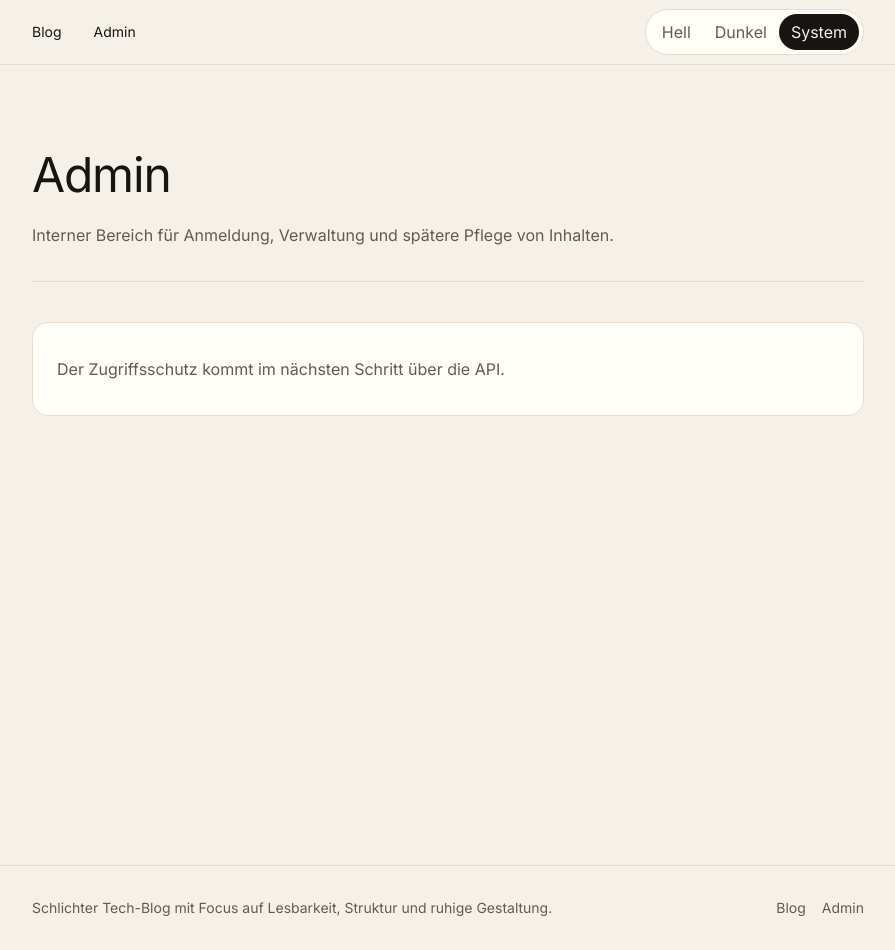
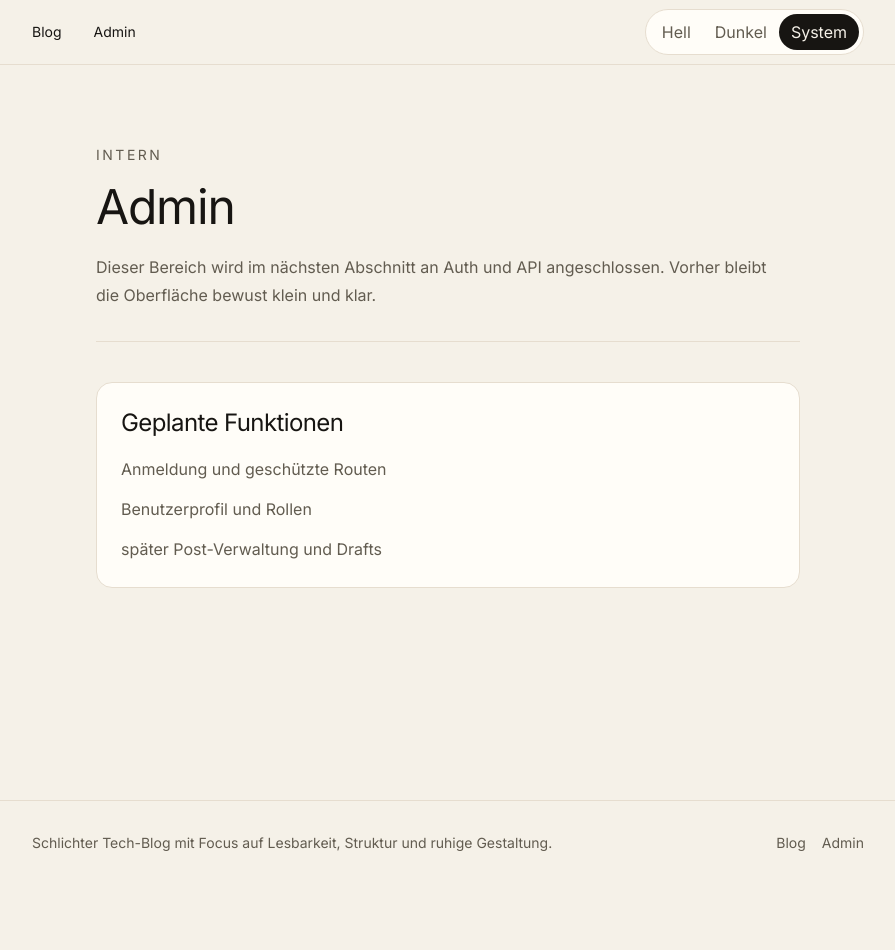
Before and after one commit to AdamKuzniarski/blog-template, a Next.js app: page /admin in a window 1280 px wide. Shown: the whole page, without its empty margins (192-1087 px from the left). After the commit the page ends 885 px from the top, so only its background shows below. Built offline with nearby package versions, Linux system fonts and the light colour scheme.

Commit message:
update the admin page

```diff
--- a/app/admin/page.tsx
+++ b/app/admin/page.tsx
@@ -1,21 +1,29 @@
+import { Card } from '@/components/primitives/card';
 import { Container } from '../../components/container';
 import { PageIntro } from '../../components/page-intro';
+import { Section } from '@/components/primitives/section';
 
 export default function AdminPage() {
   return (
-    <main className="min-h-screen py-16 sm:py-20">
-      <Container className="max-w-3xl">
+    <Section>
+      <Container size="narrow" className="flex flex-col gap-10">
         <PageIntro
+          eyebrow="Intern"
           title="Admin"
-          description="Interner Bereich für Anmeldung, Verwaltung und spätere Pflege von Inhalten."
+          description="Dieser Bereich wird im nächsten Abschnitt an Auth und API angeschlossen. Vorher bleibt die Oberfläche bewust klein und klar."
         />
 
-        <section className="mt-10 rounded-2xl border border-border bg-surface px-6 py-8">
-          <p className="text-base leading-7 text-muted">
-            Der Zugriffsschutz kommt im nächsten Schritt über die API.
-          </p>
-        </section>
+        <div className="grid gap-4">
+          <Card>
+            <h2 className="font-serif text-2xl tracking-tight">Geplante Funktionen</h2>
+            <ul className="mt-4 space-y-3 text-base leading-7 text-muted">
+              <li>Anmeldung und geschützte Routen</li>
+              <li>Benutzerprofil und Rollen</li>
+              <li>später Post-Verwaltung und Drafts</li>
+            </ul>
+          </Card>
+        </div>
       </Container>
-    </main>
+    </Section>
   );
 }
--- a/app/blog/page.tsx
+++ b/app/blog/page.tsx
@@ -1,18 +1,33 @@
+import { ButtonLink } from '@/components/primitives/button-link';
+import { Card } from '@/components/primitives/card';
 import { Container } from '@/components/container';
 import { PageIntro } from '@/components/page-intro';
+import { Section } from '@/components/primitives/section';
+
 export default function BlogPage() {
   return (
-    <main className="min-h-screen py-16 sm:py-20">
-      <Container className="max-w-3xl">
+    <Section>
+      <Container size="narrow" className="flex flex-col gap-10">
         <PageIntro
+          eyebrow="Öffentlich"
           title="Blog"
-          description="Hier erscheinen veröffentlichte Texte. Erst aus MDX, später auf Wunsch aus der Datenbank."
+          description="Hier erscheinen veröffentlicte Texte. Erst ruhig und markdownbasiert, später bei Bedarf mehr Functionen."
+          actions={<ButtonLink href="/">Startseite</ButtonLink>}
         />
 
-        <section className="mt-10 rounded-2xl border border-border bg-surface px-6 py-8">
-          <p className="text-base leading-7 text-muted">Noch keine veröffentlichten Beiträge.</p>
-        </section>
+        <Card>
+          <div className="flex flex-col gap-3">
+            <p className="text-sm uppercase tracking-[0.16em] text-muted">Noch leer</p>
+            <h2 className="font-serif text-2xl tracking-tight">
+              Die ersten Artikel kommen als Nächstes.
+            </h2>
+            <p className="max-w-2xl text-base leading-7 text-muted">
+              Im nächsten Ausbauschritt hängen wir echte Beiträge aus Markdown oder MDX an. Dann
+              bekommt diese Seite Liste, Metadaten und Detailsansichten.
+            </p>
+          </div>
+        </Card>
       </Container>
-    </main>
+    </Section>
   );
 }
```
